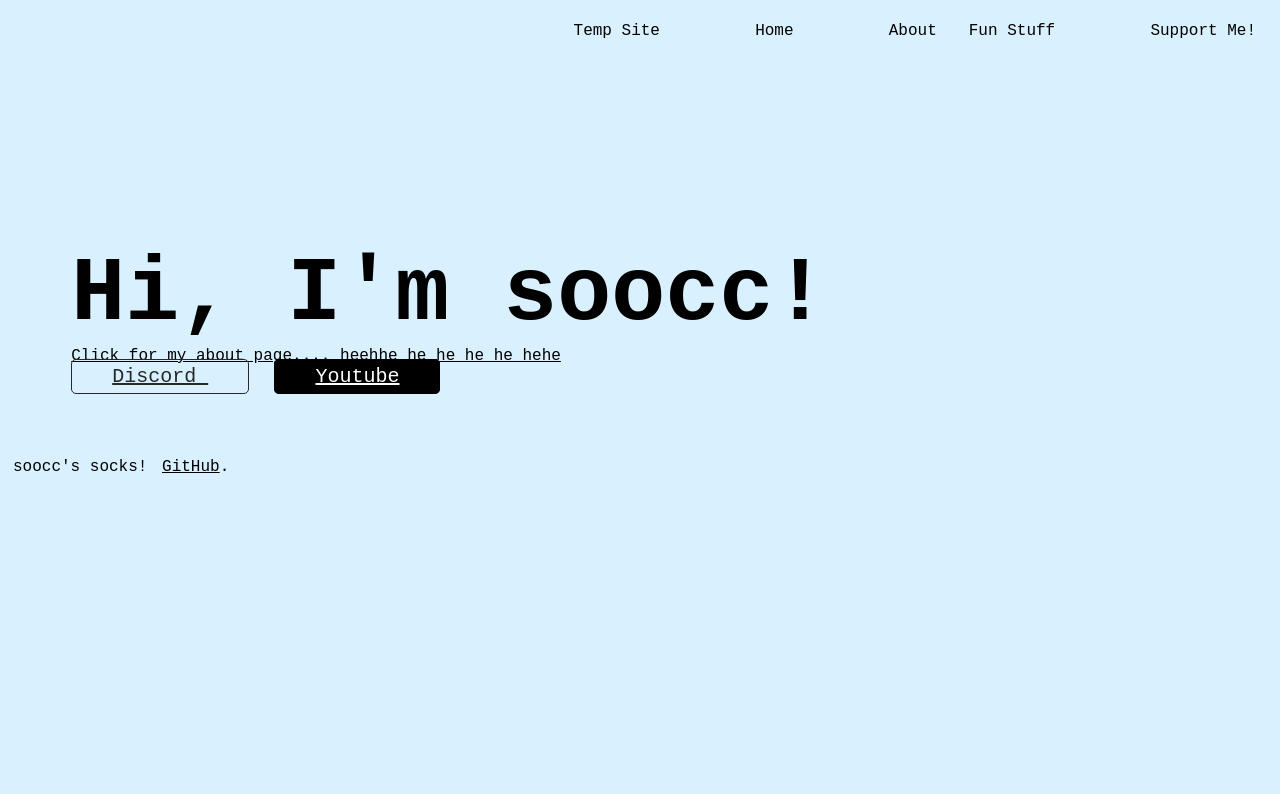
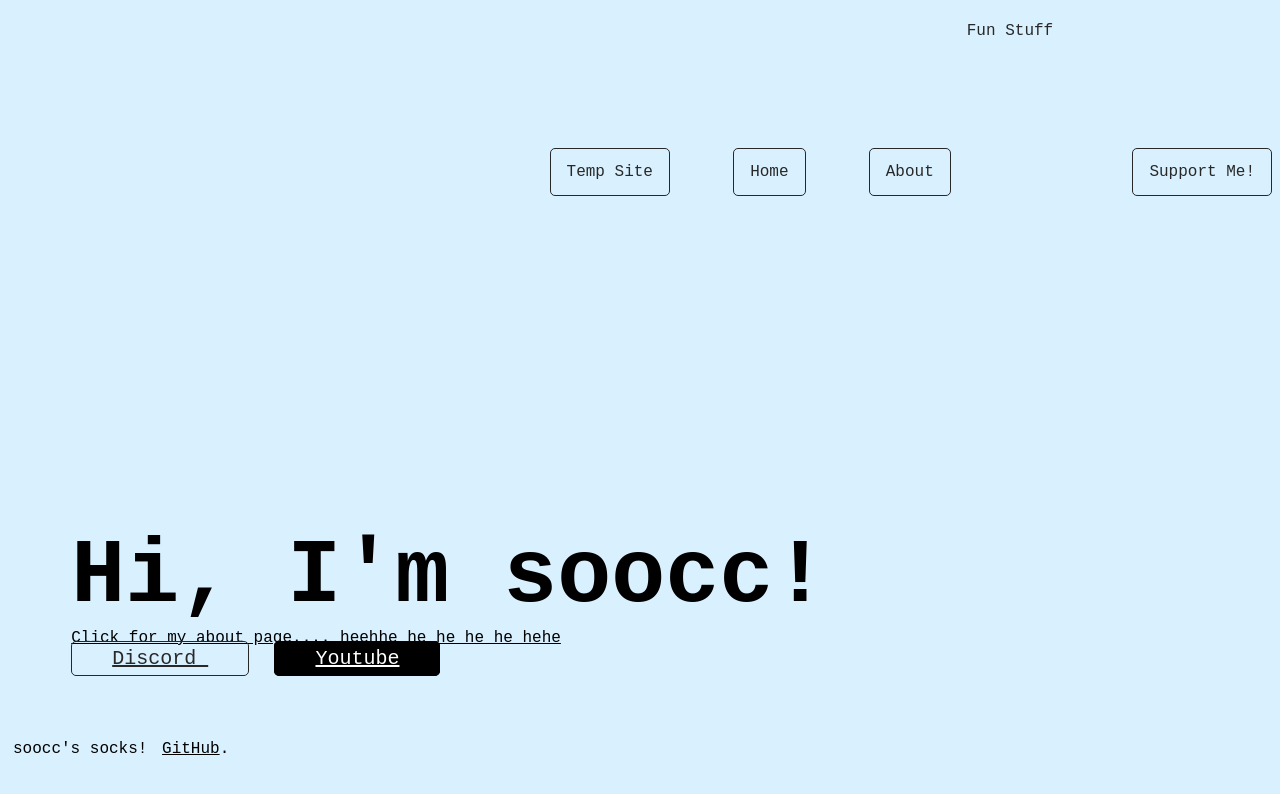
Before and after one commit to soocc/sooccsocks2, a Jekyll site: the page built from index.html, in a window 1280 px wide. Shown: the top 794 px of the page. Built offline with Jekyll 4.4.1, drawn with Linux system fonts in a browser that asks for light colours.

Commit message:
Update default.html

```diff
--- a/_layouts/default.html
+++ b/_layouts/default.html
@@ -7,9 +7,9 @@
   </head>
   <body>
     <div class="navbar">
-      <a href="https://soocc.github.io/donate">Support Me!</a>
+      <a class="abutton" href="https://soocc.github.io/donate">Support Me!</a>
       <div class="dropdown">
-        <button class="dropbtn">Fun Stuff
+        <button class="abutton dropbtn">Fun Stuff
           <i class="fa fa-caret-down"></i>
         </button>
         <div class="dropdown-content">
@@ -18,9 +18,9 @@
           <a href="#">Link 3</a>
         </div>
       </div>
-      <a href="https://soocc.github.io/about">About</a>
-      <a href="https://soocc.github.io">Home</a>
-      <a href="https://www.soocc.dev">Temp Site</a>
+      <a class="abutton" href="https://soocc.github.io/about">About</a>
+      <a class="abutton" href="https://soocc.github.io">Home</a>
+      <a class="abutton" href="https://www.soocc.dev">Temp Site</a>
     </div>
 
     <main id="content" class="main-content" role="main">
```
